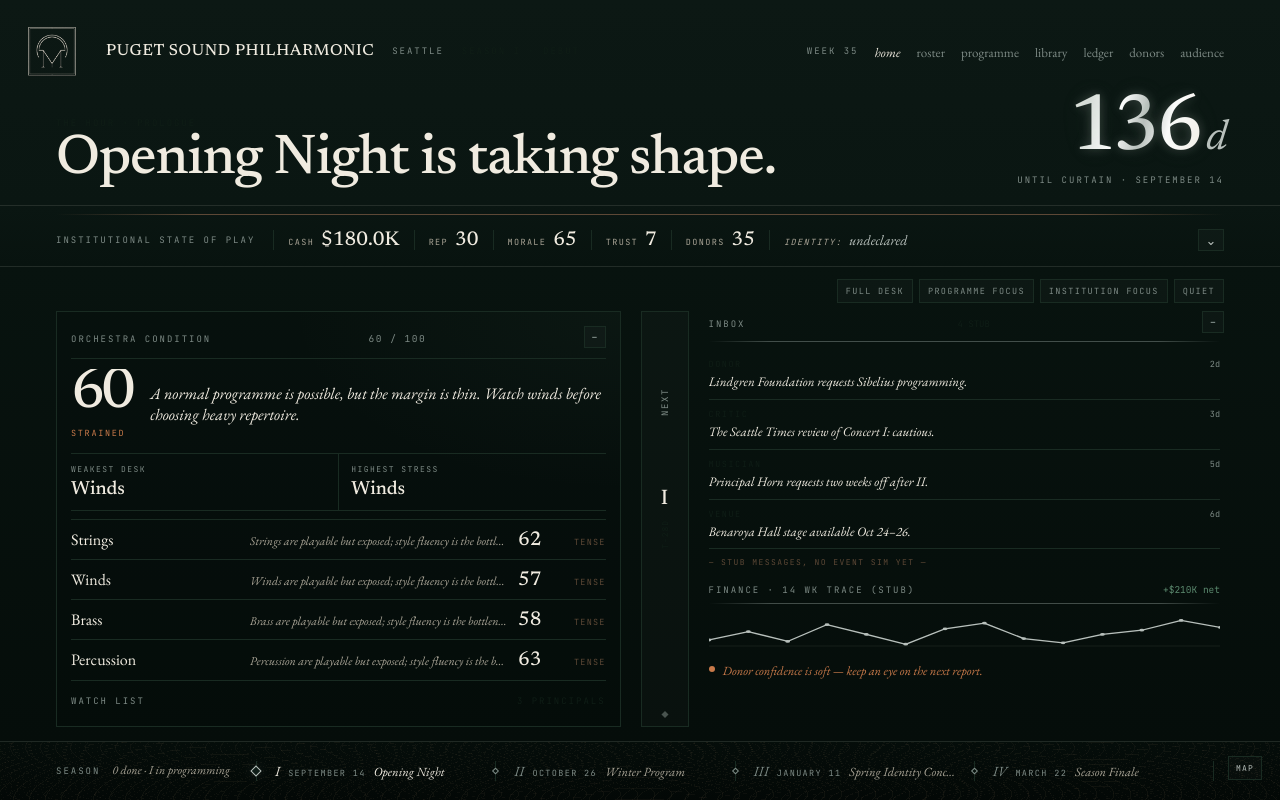
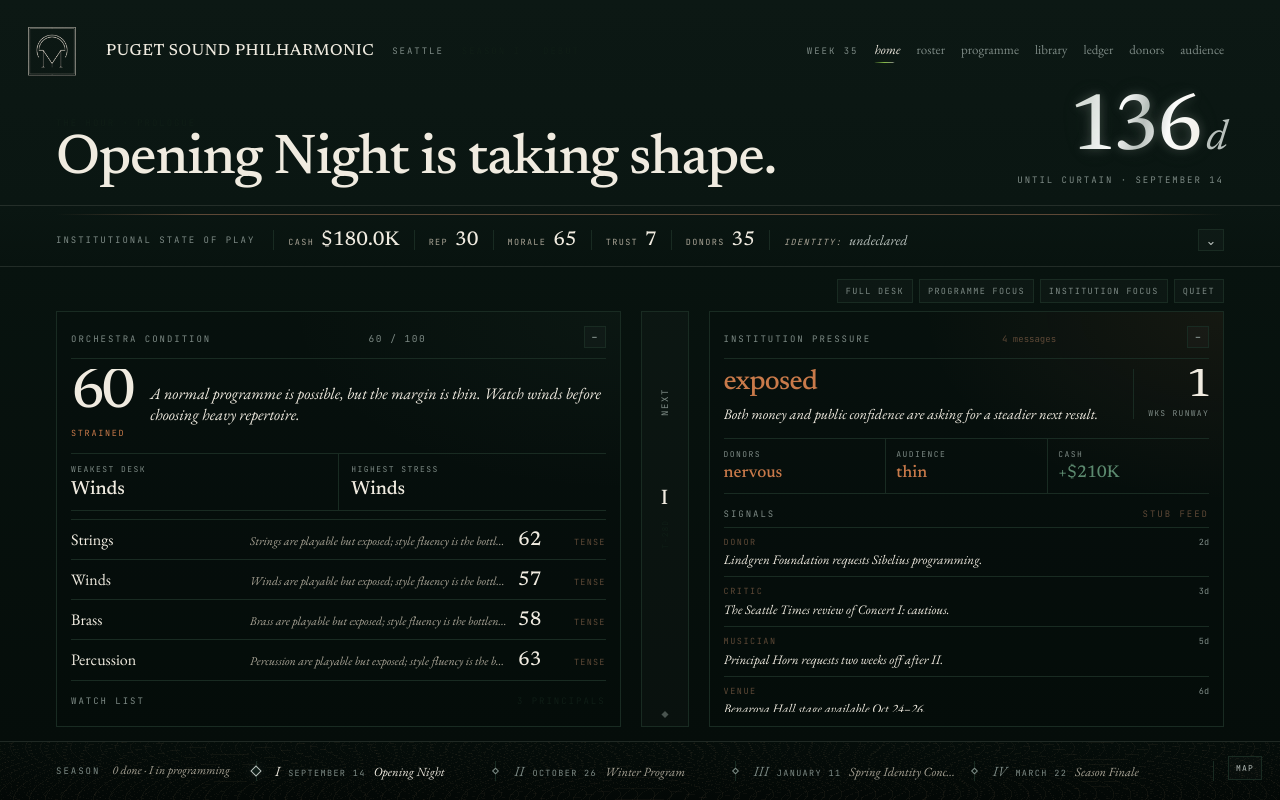
Before and after one commit to lrobadey/orchestramanager, a React (Vite) app: page / in a window 1280 px wide. Both pictures are taken after a click on the button "INSTITUTION FOCUS". Built offline with nearby package versions, Linux system fonts and the light colour scheme.

Commit message:
Clarify home institution pressure card

```diff
--- a/src/components/home/FloorColumns.tsx
+++ b/src/components/home/FloorColumns.tsx
@@ -293,21 +293,46 @@ function NextConcertColumn({ slotName, idx, workCount, selectedWorks, suggested,
 function InboxFinanceColumn({ institution, onCollapse }: { institution: InstitutionState; onCollapse: () => void }) {
   const netK = FINANCE_SPARKLINE.reduce((a, b) => a + b, 0)
   const donor = institution.donorConfidence
+  const trust = institution.audienceTrust
+  const cashWeeks = Math.max(0, Math.round(institution.cash / 125_000))
+  const institutionalRead = inboxInstitutionRead(donor, trust, netK)
   const financeNote = donor < 35 ? { tone: 'ember' as const, text: 'Donor confidence is sliding — the next concert needs a steadying result.' } : donor < 55 ? { tone: 'ember' as const, text: 'Donor confidence is soft — keep an eye on the next report.' } : { tone: 'pine' as const, text: 'Donors are holding — the institution has room to take a risk.' }
+
   return (
-    <section className="floor-panel floor-panel-inbox">
-      <div className="floor-col-head">
-        <span className="hc-eyebrow">Inbox</span>
-        <span className="hc-num" style={{ fontSize: 9, color: 'var(--bark)' }}>{INBOX_MESSAGES.length} STUB</span>
+    <section className="floor-panel floor-panel-inbox inbox-pressure-card">
+      <div className="floor-col-head inbox-pressure-head">
+        <span className="hc-eyebrow">Institution pressure</span>
+        <span className="hc-num" style={{ fontSize: 9, color: 'var(--bark-dim)' }}>{INBOX_MESSAGES.length} messages</span>
         <button type="button" className="floor-collapse-btn" onClick={onCollapse} aria-label="Collapse inbox panel">−</button>
       </div>
-      <div className="floor-panel-body">
-        <div className="hc-rule-silver" style={{ marginBottom: 8, opacity: 0.5 }} />
-        {INBOX_MESSAGES.map((m, i) => <div key={i} className="inbox-msg"><div className="inbox-meta"><span className="inbox-kind">{m.kind}</span><span className="inbox-time">{m.time}</span></div><div className="inbox-text">{m.text}</div></div>)}
-        <div className="inbox-stub-flag">— stub messages, no event sim yet —</div>
-        <div className="finance-trace">
-          <div className="finance-trace-head"><span className="hc-eyebrow">Finance · 14 wk trace (stub)</span><span className="hc-num" style={{ fontSize: 9.5, color: 'var(--pine)' }}>+${netK}K net</span></div>
-          <div className="hc-rule-silver" style={{ marginBottom: 8, opacity: 0.5 }} />
+      <div className="floor-panel-body inbox-pressure-body">
+        <div className="inbox-pressure-hero">
+          <div>
+            <div className={`inbox-pressure-state ${institutionalRead.tone}`}>{institutionalRead.label}</div>
+            <p>{institutionalRead.text}</p>
+          </div>
+          <div className="inbox-cash-block">
+            <strong>{cashWeeks}</strong>
+            <span>wks runway</span>
+          </div>
+        </div>
+
+        <div className="inbox-pressure-strip" aria-label="Institution pressure summary">
+          <div><span>Donors</span><strong className={donorTone(donor)}>{donorRead(donor)}</strong></div>
+          <div><span>Audience</span><strong className={trustTone(trust)}>{trustRead(trust)}</strong></div>
+          <div><span>Cash</span><strong className={netK >= 0 ? 'pine' : 'ember'}>{netK >= 0 ? '+' : ''}${netK}K</strong></div>
+        </div>
+
+        <div className="inbox-message-ledger">
+          <div className="inbox-message-head">
+            <span className="hc-eyebrow">Signals</span>
+            <span className="hc-eyebrow" style={{ color: 'var(--bark-dim)' }}>stub feed</span>
+          </div>
+          {INBOX_MESSAGES.map((m, i) => <div key={i} className="inbox-msg"><div className="inbox-meta"><span className="inbox-kind">{m.kind}</span><span className="inbox-time">{m.time}</span></div><div className="inbox-text">{m.text}</div></div>)}
+        </div>
+
+        <div className="finance-trace finance-pressure-trace">
+          <div className="finance-trace-head"><span className="hc-eyebrow">Finance trace</span><span className="hc-num" style={{ fontSize: 9.5, color: netK >= 0 ? 'var(--pine)' : 'var(--ember)' }}>{netK >= 0 ? '+' : ''}${netK}K net</span></div>
           <svg className="finance-spark" viewBox="0 0 300 44" preserveAspectRatio="none" role="img" aria-label="Finance sparkline (stub)">
             <line x1="0" y1="34" x2="300" y2="34" stroke="var(--hairline)" strokeWidth="0.5" />
             <polyline points={FINANCE_SPARKLINE.map((v, i) => `${(i / (FINANCE_SPARKLINE.length - 1)) * 300},${42 - v * 1.4}`).join(' ')} fill="none" stroke="var(--silver)" strokeWidth="1.2" />
@@ -318,6 +343,38 @@ function InboxFinanceColumn({ institution, onCollapse }: { institution: Institut
       </div>
     </section>
   )
+}
+
+function donorTone(score: number): 'pine' | 'bark' | 'ember' {
+  if (score >= 62) return 'pine'
+  if (score >= 42) return 'bark'
+  return 'ember'
+}
+
+function donorRead(score: number): string {
+  if (score >= 62) return 'holding'
+  if (score >= 42) return 'soft'
+  return 'nervous'
+}
+
+function trustTone(score: number): 'pine' | 'bark' | 'ember' {
+  if (score >= 62) return 'pine'
+  if (score >= 44) return 'bark'
+  return 'ember'
+}
+
+function trustRead(score: number): string {
+  if (score >= 62) return 'warm'
+  if (score >= 44) return 'uncertain'
+  return 'thin'
+}
+
+function inboxInstitutionRead(donor: number, trust: number, netK: number): { label: string; tone: 'pine' | 'bark' | 'ember'; text: string } {
+  if (donor < 40 && trust < 45) return { label: 'exposed', tone: 'ember', text: 'Both money and public confidence are asking for a steadier next result.' }
+  if (donor < 45) return { label: 'donor pressure', tone: 'ember', text: 'The board room is more fragile than the hall. Avoid making the institution look reckless.' }
+  if (trust < 45) return { label: 'public uncertainty', tone: 'bark', text: 'The audience read is unsettled. The next programme needs a clearer invitation.' }
+  if (netK < 0) return { label: 'cash drag', tone: 'bark', text: 'The institution is stable enough to choose, but the ledger is beginning to pull downward.' }
+  return { label: 'room to move', tone: 'pine', text: 'External pressure is contained. The next concert can afford a measured risk.' }
 }
 
 function averageMetric(works: Work[], key: 'audienceDraw' | 'rehearsalLoad'): number | null {
--- a/src/styles/home.css
+++ b/src/styles/home.css
@@ -162,9 +162,10 @@
   color: var(--silver-dim);
   background: none;
   border: none;
-  padding: 0;
+  padding: 0 0 5px;
   cursor: pointer;
   font-style: normal;
+  position: relative;
   transition: color 0.16s ease, text-shadow 0.16s ease, opacity 0.16s ease;
 }
 .canopy-nav-link:not(.disabled):hover {
@@ -172,8 +173,26 @@
   text-shadow: 0 0 10px rgba(240, 235, 224, 0.34), 0 0 18px rgba(184, 255, 92, 0.16);
 }
 .canopy-nav-link.active { color: var(--birch); font-style: italic; }
+.canopy-nav-link.active::after {
+  content: '';
+  position: absolute;
+  left: 0;
+  right: 0;
+  bottom: 0;
+  height: 1px;
+  background: linear-gradient(90deg, rgba(184, 255, 92, 0.2), var(--aurora), rgba(240, 235, 224, 0.72));
+  box-shadow: 0 0 10px rgba(184, 255, 92, 0.28);
+  transform-origin: left center;
+  animation: active-nav-underline 2.8s ease-in-out infinite;
+}
 .canopy-nav-link.active:not(.disabled):hover { color: #fffaf0; }
 .canopy-nav-link.disabled { color: var(--bark-dim); cursor: not-allowed; opacity: 0.6; }
+
+@keyframes active-nav-underline {
+  0%, 100% { opacity: 0.72; transform: scaleX(0.72); }
+  45% { opacity: 1; transform: scaleX(1); }
+  68% { opacity: 0.86; transform: scaleX(0.9); }
+}
 
 .canopy-headline-row {
   display: grid;
@@ -1031,11 +1050,110 @@
 .next-cta-label { font-family: var(--display); font-size: 18px; color: var(--birch); font-weight: 500; letter-spacing: 0.01em; }
 .next-cta-trail { font-family: var(--hc-mono); font-size: 9.5px; color: var(--silver-dim); letter-spacing: 0.18em; }
 
+.inbox-pressure-card {
+  border: 1px solid var(--hairline-soft);
+  background:
+    radial-gradient(95% 74% at 100% 0%, rgba(201, 122, 74, 0.07), transparent 62%),
+    rgba(0, 0, 0, 0.10);
+  padding: 14px;
+}
+.inbox-pressure-head {
+  margin-bottom: 10px;
+  padding-bottom: 10px;
+  border-bottom: 1px solid var(--hairline-soft);
+}
+.inbox-pressure-body { padding-right: 0; }
+.inbox-pressure-hero {
+  display: grid;
+  grid-template-columns: minmax(0, 1fr) auto;
+  gap: 16px;
+  align-items: start;
+}
+.inbox-pressure-state {
+  font-family: var(--display);
+  font-size: 28px;
+  line-height: 0.98;
+  font-weight: 500;
+  letter-spacing: -0.025em;
+  color: var(--birch);
+}
+.inbox-pressure-state.pine { color: var(--pine); }
+.inbox-pressure-state.bark { color: var(--bark-dim); }
+.inbox-pressure-state.ember { color: var(--ember); }
+.inbox-pressure-hero p {
+  margin: 8px 0 0;
+  color: var(--birch);
+  font-family: var(--serif);
+  font-size: 14.5px;
+  line-height: 1.34;
+  font-style: italic;
+}
+.inbox-cash-block {
+  display: grid;
+  justify-items: end;
+  gap: 3px;
+  padding-left: 14px;
+  border-left: 1px solid var(--hairline-soft);
+}
+.inbox-cash-block strong {
+  color: var(--birch);
+  font-family: var(--display);
+  font-size: 42px;
+  font-weight: 500;
+  letter-spacing: -0.05em;
+  line-height: 0.85;
+}
+.inbox-cash-block span {
+  color: var(--silver-dim);
+  font-family: var(--hc-mono);
+  font-size: 8px;
+  letter-spacing: 0.16em;
+  text-transform: uppercase;
+  white-space: nowrap;
+}
+.inbox-pressure-strip {
+  display: grid;
+  grid-template-columns: repeat(3, minmax(0, 1fr));
+  margin-top: 14px;
+  border-top: 1px solid var(--hairline-soft);
+  border-bottom: 1px solid var(--hairline-soft);
+}
+.inbox-pressure-strip div {
+  display: grid;
+  gap: 4px;
+  padding: 10px 10px 11px;
+}
+.inbox-pressure-strip div:first-child { padding-left: 0; }
+.inbox-pressure-strip div + div { border-left: 1px solid var(--hairline-soft); }
+.inbox-pressure-strip span {
+  color: var(--silver-dim);
+  font-family: var(--hc-mono);
+  font-size: 8px;
+  letter-spacing: 0.18em;
+  text-transform: uppercase;
+}
+.inbox-pressure-strip strong {
+  color: var(--birch);
+  font-family: var(--display);
+  font-size: 17px;
+  font-weight: 500;
+  line-height: 1;
+}
+.inbox-pressure-strip strong.pine { color: var(--pine); }
+.inbox-pressure-strip strong.bark { color: var(--bark-dim); }
+.inbox-pressure-strip strong.ember { color: var(--ember); }
+.inbox-message-ledger { margin-top: 14px; }
+.inbox-message-head {
+  display: flex;
+  justify-content: space-between;
+  align-items: baseline;
+  gap: 10px;
+  margin-bottom: 6px;
+}
 .inbox-msg {
   padding: 8px 0;
-  border-bottom: 1px solid var(--hairline-soft);
-}
-.inbox-msg:last-child { border-bottom: none; }
+  border-top: 1px solid var(--hairline-soft);
+}
 .inbox-meta {
   display: flex;
   justify-content: space-between;
@@ -1044,7 +1162,7 @@
 .inbox-kind {
   font-family: var(--hc-mono);
   font-size: 8.5px;
-  color: var(--bark);
+  color: var(--bark-dim);
   letter-spacing: 0.18em;
   text-transform: uppercase;
 }
@@ -1060,16 +1178,12 @@
   line-height: 1.35;
   font-style: italic;
 }
-.inbox-stub-flag {
-  margin-top: 8px;
-  font-family: var(--hc-mono);
-  font-size: 8px;
-  letter-spacing: 0.18em;
-  color: var(--bark-dim);
-  text-transform: uppercase;
-}
 
 .finance-trace { margin-top: 14px; }
+.finance-pressure-trace {
+  padding-top: 12px;
+  border-top: 1px solid var(--hairline-soft);
+}
 .finance-trace-head {
   display: flex;
   justify-content: space-between;
```
